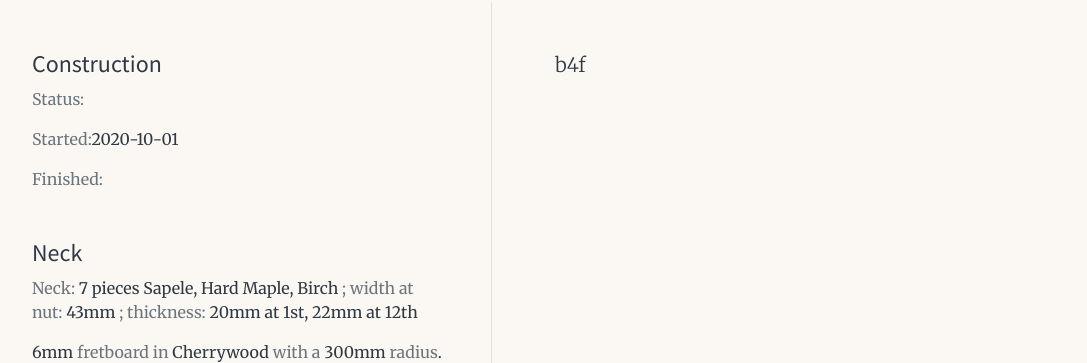
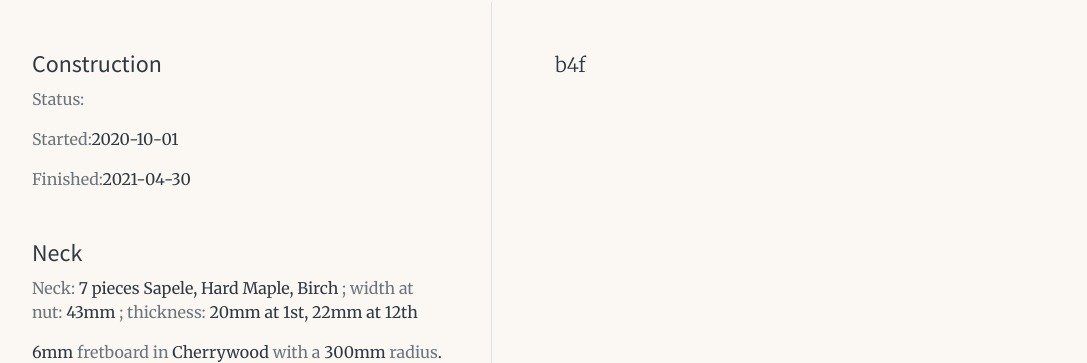
Before and after one commit to p-marco/mp-strumenti.github.io, a Jekyll site: the page built from _instruments/pragma/b4f-001.md, in a window 1280 px wide and 900 px high, scrolled down 845 px. Shown: the part 91-454 px from the top of the window, without its empty margins (53-1140 px from the left). Built offline with Jekyll 4.4.1, drawn with Linux system fonts in a browser that asks for light colours.

Commit message:
update 4.10

```diff
--- a/_layouts/instrument.html
+++ b/_layouts/instrument.html
@@ -17,7 +17,7 @@
         <h4 class="mt-5">Construction</h4>
             <p><span class="text-muted">Status:</span>{{page.construction.status}}</p>
             <p><span class="text-muted">Started:</span>{{page.construction.date.start}}</p>
-            <p><span class="text-muted">Finished:</span>{{page.construction.end}}</p>
+            <p><span class="text-muted">Finished:</span>{{page.construction.date.end}}</p>
 
 
         <h4 class="mt-5">Neck</h4>
```
